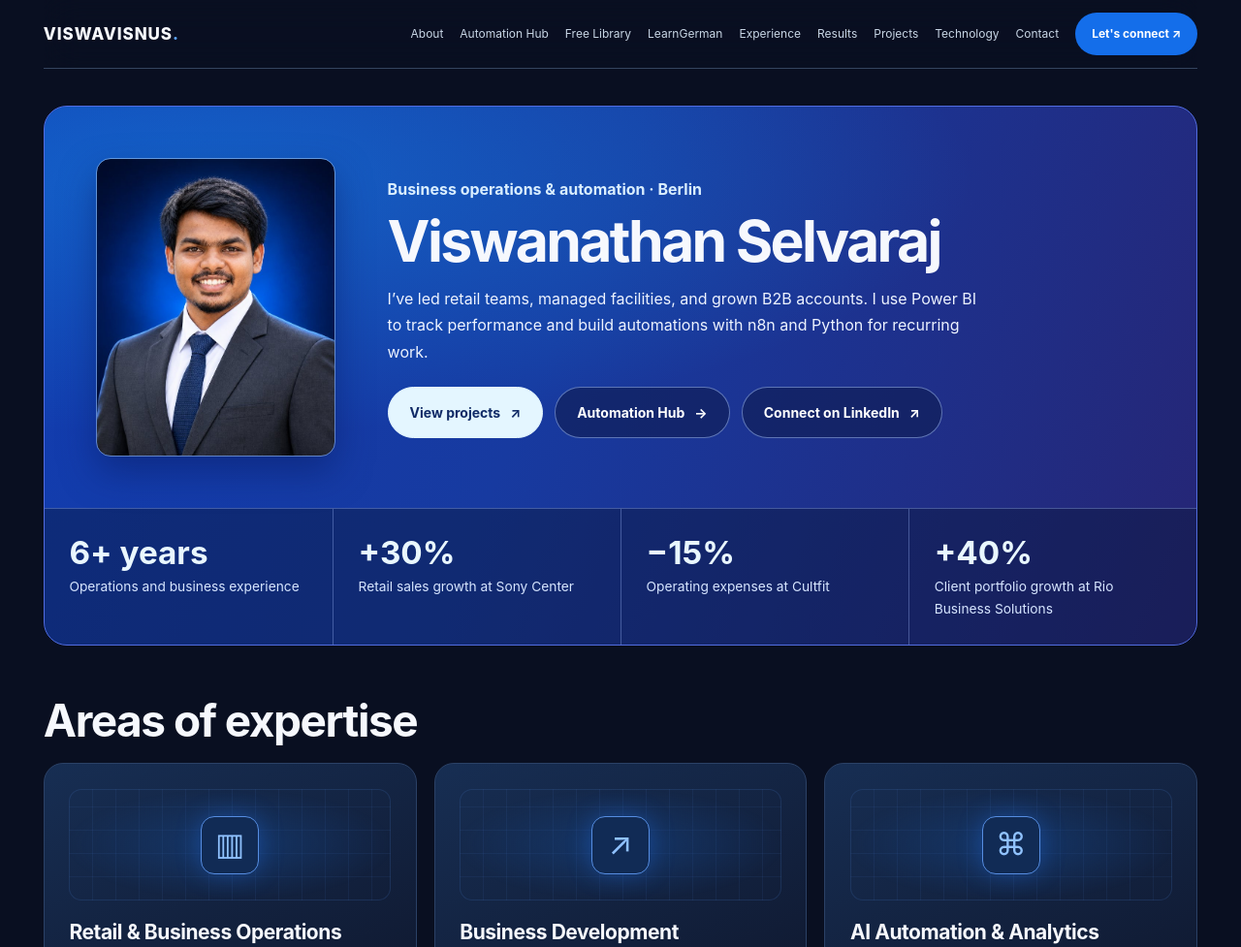
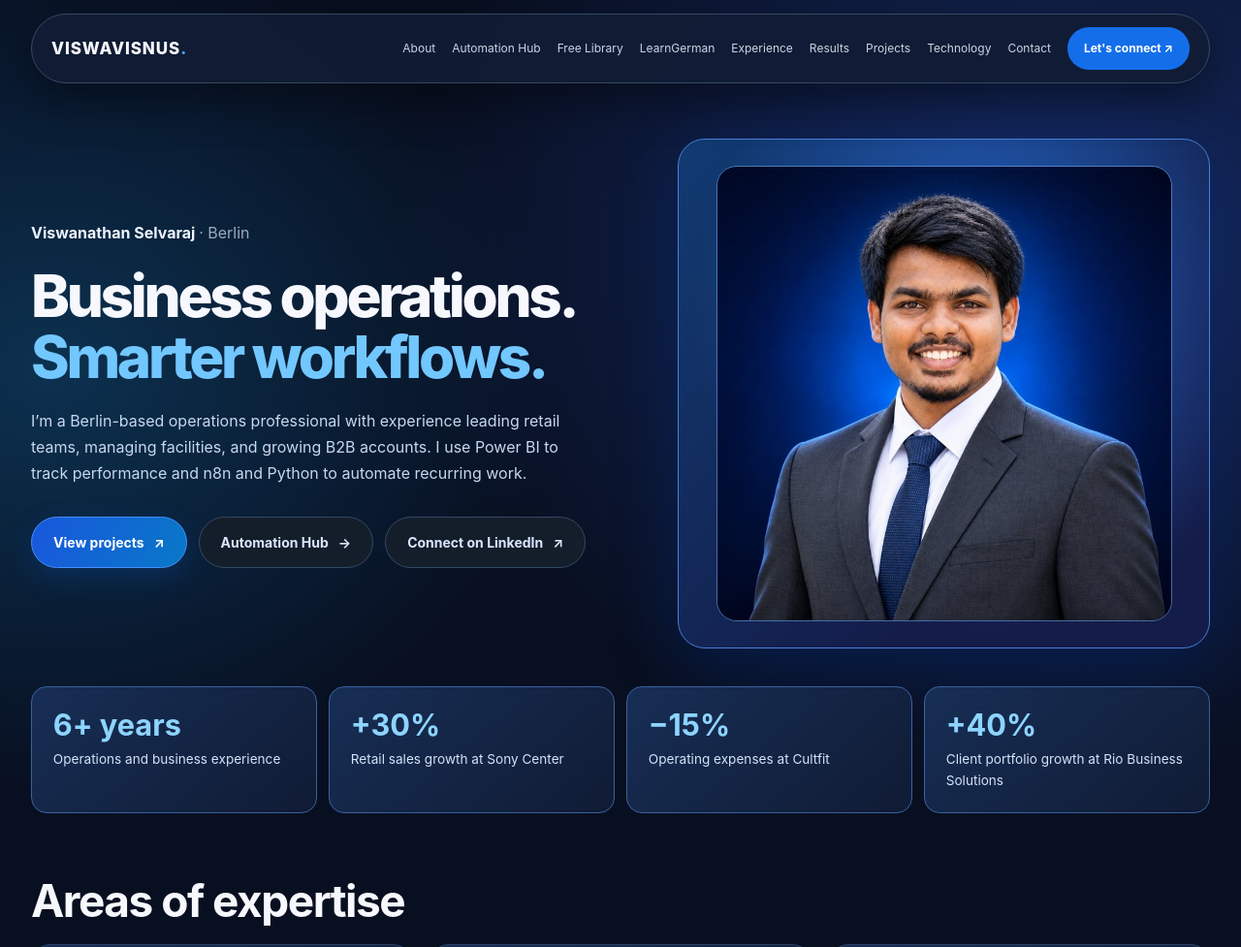
Before and after one commit to viswavisnus8/viswavisnus8.github.io, a plain HTML site: page index.html in a window 1280 px wide. Shown: the top 977 px of the page at 97% size. Drawn offline with Linux system fonts and the light colour scheme.

Commit message:
Restore the requested split homepage with Viswanathan’s portrait

```diff
--- a/index.html
+++ b/index.html
@@ -1458,94 +1458,83 @@ body{background:radial-gradient(ellipse at 85% 0%,#12346644,transparent 35%),rad
 @media(max-width:650px){.proof-grid{grid-template-columns:1fr}.proof-card{padding:18px}}
 </style>
 <style>
-/* Homepage profile and results */
+/* Homepage hero and expertise */
 body {
-  background: #090f21;
-}
-.container {
-  width: calc(100% - clamp(32px, 7vw, 150px));
-  max-width: 1680px;
-}
-.site-header {
-  position: relative;
-  top: auto;
-  margin-top: 0;
-  padding-inline: 0;
-  background: transparent;
-  border: 0;
-  border-bottom: 1px solid #34445f;
-  border-radius: 0;
-  box-shadow: none;
-}
+  background:
+    radial-gradient(ellipse 68% 720px at 85% 250px, #162b65 0%, transparent 78%),
+    radial-gradient(ellipse 50% 540px at 4% 380px, #0c3150 0%, transparent 82%),
+    #080f20;
+}
+.container { width: calc(100% - clamp(32px, 5vw, 112px)); max-width: 1740px; }
+.site-header { background: #111d35f2; }
 .hero {
-  display: block;
+  grid-template-columns: minmax(0, 1.1fr) minmax(0, 1fr);
+  gap: clamp(28px, 5vw, 92px);
   min-height: 0;
-  margin: clamp(22px, 3vw, 44px) 0 clamp(32px, 4vw, 62px);
-  padding: 0;
+  padding: clamp(38px, 4.5vw, 78px) 0 clamp(25px, 3vw, 45px);
+}
+.hero h1 {
+  font-size: clamp(2.3rem, 4.7vw, 5rem);
+  line-height: 1.04;
+  letter-spacing: -.055em;
+}
+.hero-copy > p.hero-intro {
+  margin-bottom: 0;
+  color: #edf4ff;
+  font-weight: 700;
+}
+.hero-intro span { color: var(--muted); font-weight: 400; }
+.hero-copy > p { max-width: 55ch; color: #c6d8ef; }
+.hero .accent { color: #72c7ff; }
+.hero .btn-primary {
+  background: linear-gradient(115deg, #1957dd, #0878c7);
+  border-color: #478fff;
+}
+.hero-visual {
+  display: grid;
+  place-items: center;
+  min-width: 0;
   overflow: hidden;
-  border-radius: 24px;
-  background: linear-gradient(112deg, #113db1, #173aa0 44%, #262574 100%);
-  border: 1px solid #526de0;
-}
-.hero-profile {
-  display: grid;
-  grid-template-columns: minmax(168px, 245px) minmax(0, 1fr);
-  align-items: center;
-  gap: clamp(25px, 4.3vw, 76px);
-  padding: clamp(24px, 4.2vw, 72px);
-  background: radial-gradient(ellipse at 13% 18%, #168de875, transparent 55%);
+  padding: clamp(14px, 2.1vw, 32px);
+  border: 1px solid #4a80d7;
+  border-radius: 28px;
+  background:
+    radial-gradient(ellipse at 58% 34%, #2769d1, transparent 67%),
+    linear-gradient(135deg, #113b72, #141c49 70%);
+  box-shadow: 0 18px 65px #002b7a65;
 }
 .hero-portrait {
   display: block;
-  width: 100%;
+  width: min(100%, 470px);
   height: auto;
-  aspect-ratio: 4 / 5;
+  aspect-ratio: 1;
   object-fit: cover;
-  object-position: 50% 34%;
-  border-radius: 14px;
-  outline: 1px solid #b4daff80;
-  box-shadow: 0 16px 36px #091e688c;
-}
-.hero h1 {
-  margin: 9px 0 15px;
-  font-size: clamp(2.35rem, 4.6vw, 5rem);
-  line-height: 1.05;
-  font-weight: 730;
-  letter-spacing: -.045em;
-}
-.hero-copy > p.hero-intro {
-  margin-bottom: 0;
-  color: #d9eeff;
-  font-weight: 700;
-}
-.hero-copy > p { max-width: 62ch; color: #edf3ff; }
-.hero .buttons { margin-top: 22px; }
-.hero .btn-primary { background: #e4f6ff; color: #102a66; border-color: #e4f6ff; box-shadow: none; }
-.hero .btn-primary:hover { background: #fff; }
-.hero .btn-outline { background: #101e55a6; color: #fff; border-color: #a7c6ff80; }
-.hero a:focus-visible { outline-color: #fff; }
+  border-radius: 21px;
+  border: 1px solid #7bbcff80;
+}
 .hero-results {
   display: grid;
   grid-template-columns: repeat(4, minmax(0, 1fr));
-  margin: 0;
-  border-top: 1px solid #a3bcff59;
-  background: #0915326b;
+  gap: 12px;
+  margin: 0 0 clamp(34px, 5vw, 70px);
 }
 .hero-results > div {
   display: flex;
   flex-direction: column-reverse;
   justify-content: flex-end;
-  padding: clamp(12px, 2vw, 27px);
-}
-.hero-results > div + div { border-left: 1px solid #a3bcff59; }
+  padding: clamp(12px, 1.7vw, 24px);
+  border: 1px solid #3962a0;
+  border-radius: 16px;
+  background: linear-gradient(140deg, #172e55, #101b34);
+}
 .hero-results dd {
   margin: 0;
-  color: #e9f7ff;
-  font-size: clamp(1.35rem, 2.6vw, 2.4rem);
+  color: #8dd4ff;
+  font-size: clamp(1.28rem, 2.4vw, 2.15rem);
   font-weight: 750;
   line-height: 1.15;
 }
-.hero-results dt { margin-top: 5px; color: #d6e5ff; font-size: .86rem; }
+.hero-results dt { margin-top: 6px; color: #d4e3f9; font-size: .85rem; }
 .expertise h2 { margin-top: 0; }
 .expertise-grid { display: grid; grid-template-columns: repeat(3, minmax(0, 1fr)); gap: 18px; }
 .expertise-grid article {
@@ -1591,16 +1580,17 @@ body {
 .workflow-preview { margin-top: 22px; }
 .workflow-preview summary { color: #91c4ff; cursor: pointer; font-weight: 700; }
 .workflow-preview .engine { margin: 16px 0 0; max-width: 540px; }
-@media (max-width: 700px) {
-  .hero-profile { grid-template-columns: 1fr; gap: 22px; }
-  .hero-portrait { width: 112px; aspect-ratio: 1; border-radius: 50%; }
-  .hero-results { grid-template-columns: repeat(2, minmax(0, 1fr)); }
-  .hero-results > div:nth-child(3) { border-left: 0; }
-  .hero-results > div:nth-child(n + 3) { border-top: 1px solid #a3bcff59; }
-  .expertise-grid { grid-template-columns: 1fr; }
+@media (max-width: 1050px) {
+  .hero { grid-template-columns: minmax(0, 1fr); }
+  .hero-visual { width: min(100%, 650px); }
 }
 @media (max-width: 650px) {
   .site-header .nav { flex-wrap: nowrap; }
+  .hero { gap: 28px; }
+  .hero-visual { padding: 14px; }
+  .hero-results { grid-template-columns: repeat(2, minmax(0, 1fr)); }
+  .hero-results dt { font-size: .78rem; }
+  .expertise-grid { grid-template-columns: 1fr; }
 }
 </style>
 </head>
@@ -1627,26 +1617,26 @@ body {
      HERO SECTION
 ================================== -->
 <section class="hero" aria-labelledby="hero-title">
-  <div class="hero-profile">
-    <img class="hero-portrait" src="assets/viswanathan-portrait-v1.jpg" alt="Viswanathan Selvaraj" width="800" height="800" fetchpriority="high"/>
   <div class="hero-copy">
-      <p class="hero-intro">Business operations &amp; automation · Berlin</p>
-      <h1 id="hero-title">Viswanathan Selvaraj</h1>
-      <p>I’ve led retail teams, managed facilities, and grown B2B accounts. I use Power BI to track performance and build automations with n8n and Python for recurring work.</p>
+    <p class="hero-intro">Viswanathan Selvaraj <span>· Berlin</span></p>
+    <h1 id="hero-title">Business operations.<br/><span class="accent">Smarter workflows.</span></h1>
+    <p>I’m a Berlin-based operations professional with experience leading retail teams, managing facilities, and growing B2B accounts. I use Power BI to track performance and n8n and Python to automate recurring work.</p>
     <div class="buttons">
       <a class="btn btn-primary" href="#projects">View projects <span aria-hidden="true">↗</span></a>
       <a class="btn btn-outline" href="automation-hub.html">Automation Hub <span aria-hidden="true">→</span></a>
       <a class="btn btn-outline" href="https://www.linkedin.com/in/viswanathan-selvaraj-23a226165/" rel="noopener noreferrer" target="_blank">Connect on LinkedIn <span aria-hidden="true">↗</span></a>
     </div>
   </div>
-  </div>
+  <div class="hero-visual">
+    <img class="hero-portrait" src="assets/viswanathan-portrait-v1.jpg" alt="Viswanathan Selvaraj" width="800" height="800" fetchpriority="high"/>
+  </div>
+</section>
 <dl class="hero-results" aria-label="Professional achievements">
   <div><dt>Operations and business experience</dt><dd>6+ years</dd></div>
   <div><dt>Retail sales growth at Sony Center</dt><dd>+30%</dd></div>
   <div><dt>Operating expenses at Cultfit</dt><dd>−15%</dd></div>
   <div><dt>Client portfolio growth at Rio Business Solutions</dt><dd>+40%</dd></div>
 </dl>
-</section>
 <section class="expertise" aria-labelledby="expertise-title">
   <h2 id="expertise-title">Areas of expertise</h2>
   <div class="expertise-grid">
```
Lines whose indentation alone changed are shown as unchanged.
